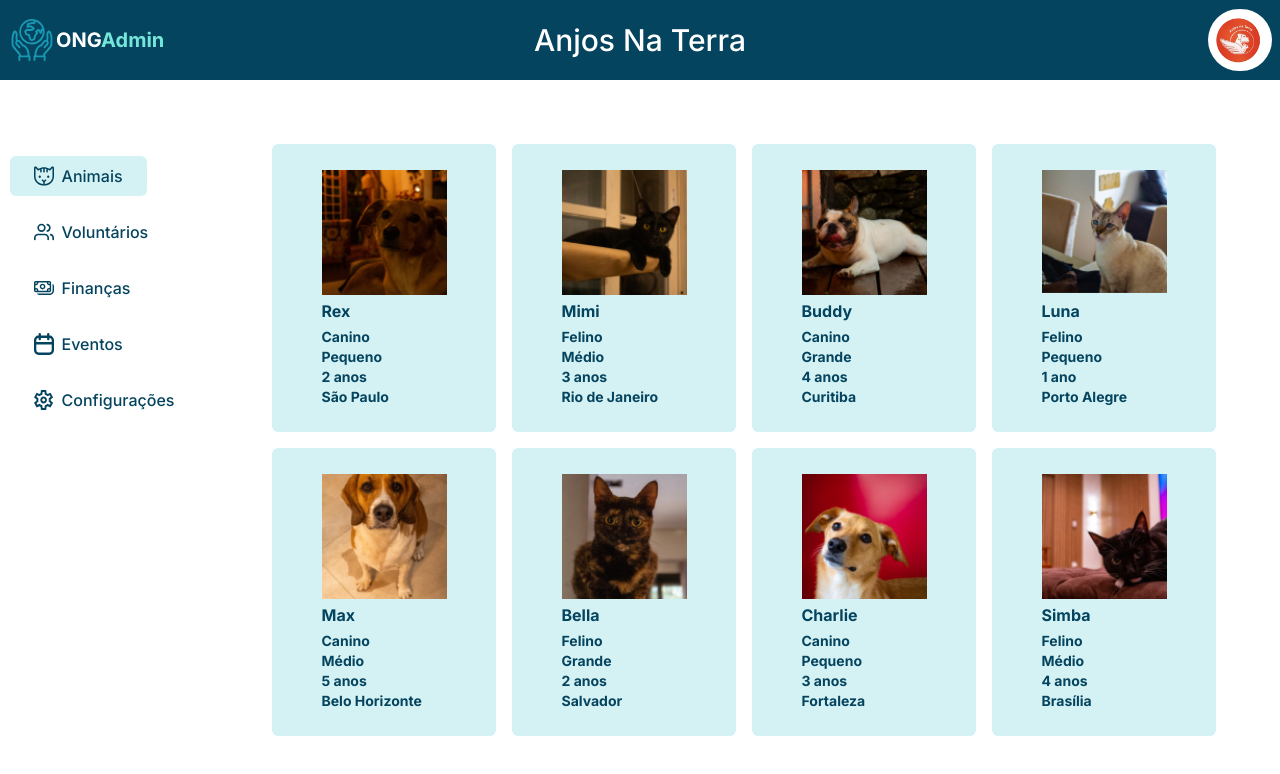
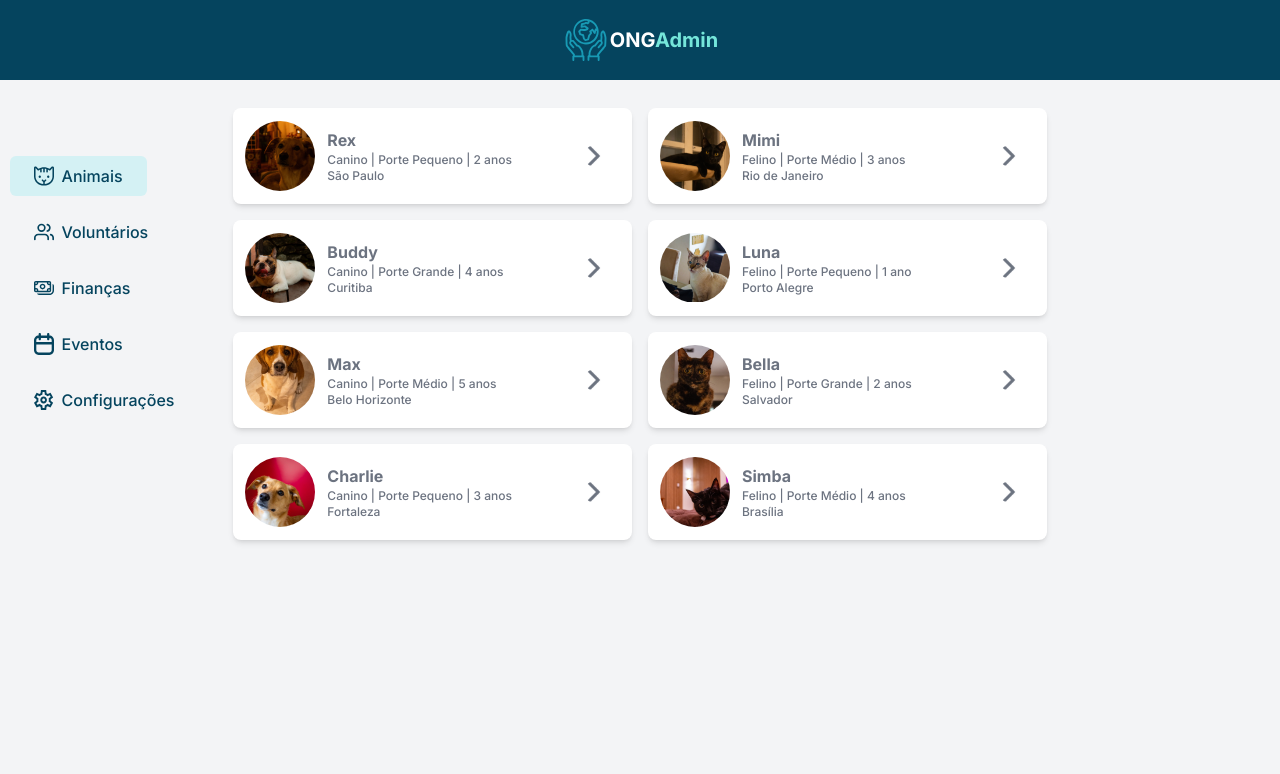
Before and after one commit to vhpadula/miauau-frontend, a Next.js app: page /animals in a window 1280 px wide. Shown: the top 774 px of the page. Built offline with nearby package versions, Linux system fonts and the light colour scheme.

Commit message:
change animals page layout

```diff
--- a/src/app/(animalOrg)/animals/page.tsx
+++ b/src/app/(animalOrg)/animals/page.tsx
@@ -81,8 +81,8 @@ export default function Animals () {
     ];
 
     return (
-        <div className="flex flex-col items-center justify-center pl-52 pt-20 h-screen">
-            <div className="grid lg:grid-cols-4 md:grid-cols-3 sm:grid-cols-2 gap-4 m-2 max-h-screen">
+        <div className="flex flex-col items-center h-screen pt-20">
+            <div className="grid lg:grid-cols-2 md:grid-cols-1 sm:grid-cols-1 lg:w-2/3 md:w-1/2 gap-4 m-2 w-full p-5 max-h-screen">
                 {animals.map((animal) => (
                     <AnimalCard
                         key={animal.id}
--- a/src/app/globals.css
+++ b/src/app/globals.css
@@ -5,7 +5,7 @@
 :root {
     --foreground-rgb: 255, 255, 255;
     --background-start-rgb: 214, 219, 220;
-    --background-end-rgb: 255, 255, 255;
+    --background-end-rgb: 243, 244, 246;
 }
 
 body {
--- a/src/components/molecules/AnimalCard.tsx
+++ b/src/components/molecules/AnimalCard.tsx
@@ -22,16 +22,23 @@ const AnimalCard: React.FC<AnimalCardProps> = ({
     return (
         <div
             id={id}
-            className="flex flex-col items-center justify-center  bg-accent rounded-md w-56 h-72"
+            className="flex items-center justify-between bg-white shadow-md rounded-lg w-full h-24"
         >
-            <div>
-                <Image src={imageSrc} alt="Animais" width={125} height={125} />
-                <p className="font-bold text-primary my-1">{name}</p>
-                <p className="text-primary text-sm font-bold">{species}</p>
-                <p className="text-primary text-sm font-bold">{size}</p>
-                <p className="text-primary text-sm font-bold">{age}</p>
-                <p className="text-primary text-sm font-bold">{location}</p>
+            <div className="flex items-center">
+                <Image src={imageSrc} alt="Animais" width={70} height={70} className="rounded-full m-3"/>
+                <div>
+                    <p className="font-bold text-gray-700 text-base">{name}</p>
+                    <p className="text-gray-700 text-xs font-medium">{species} | Porte {size} | {age}</p>
+                    <p className="text-gray-700 text-xs font-medium">{location}</p>
+                </div>
             </div>
+            <Image
+                src="/icons/semi-right-arrow.svg"
+                alt="semi-right-arrow"
+                width={20}
+                height={20}
+                className="mr-7"
+            />
         </div>
     );
 };
--- a/src/components/molecules/HeaderGroup.tsx
+++ b/src/components/molecules/HeaderGroup.tsx
@@ -20,29 +20,6 @@ const HeaderGroup: React.FC<HeaderGroupProps> = ({
                 <Link href={"/"} className="mx-2">
                     <TitleLogo size="sm" />
                 </Link>
-                <p className="text-white font-medium  text-2xl md:text-3xl justify-center md:fixed ml-auto mr-auto">
-                    {username}
-                </p>
-                {username && <>
-                    {imageSrc && (
-                        <Image
-                            src={imageSrc}
-                            alt="user"
-                            className="rounded-full ml-auto mx-2"
-                            width={64}
-                            height={64}
-                        />
-                    )}
-                    {!imageSrc && (
-                        <Image
-                            src={"/images/user_placeholder.png"}
-                            alt="user"
-                            className="rounded-full ml-auto mx-2"
-                            width={64}
-                            height={64}
-                        />
-                    )}
-                </>}
             </div>
         </>
     );
--- a/tailwind.config.ts
+++ b/tailwind.config.ts
@@ -23,6 +23,7 @@ const config: Config = {
             black: "#000000",
             gray: {
                 100: "#FEFCFF",
+                150: "#F3F4F6",
                 200: "#EDF2F7",
                 300: "#E5E5E5",
                 400: "#D4D4D4",
```
Also changed, not shown: public/icons/semi-right-arrow.svg (added).
